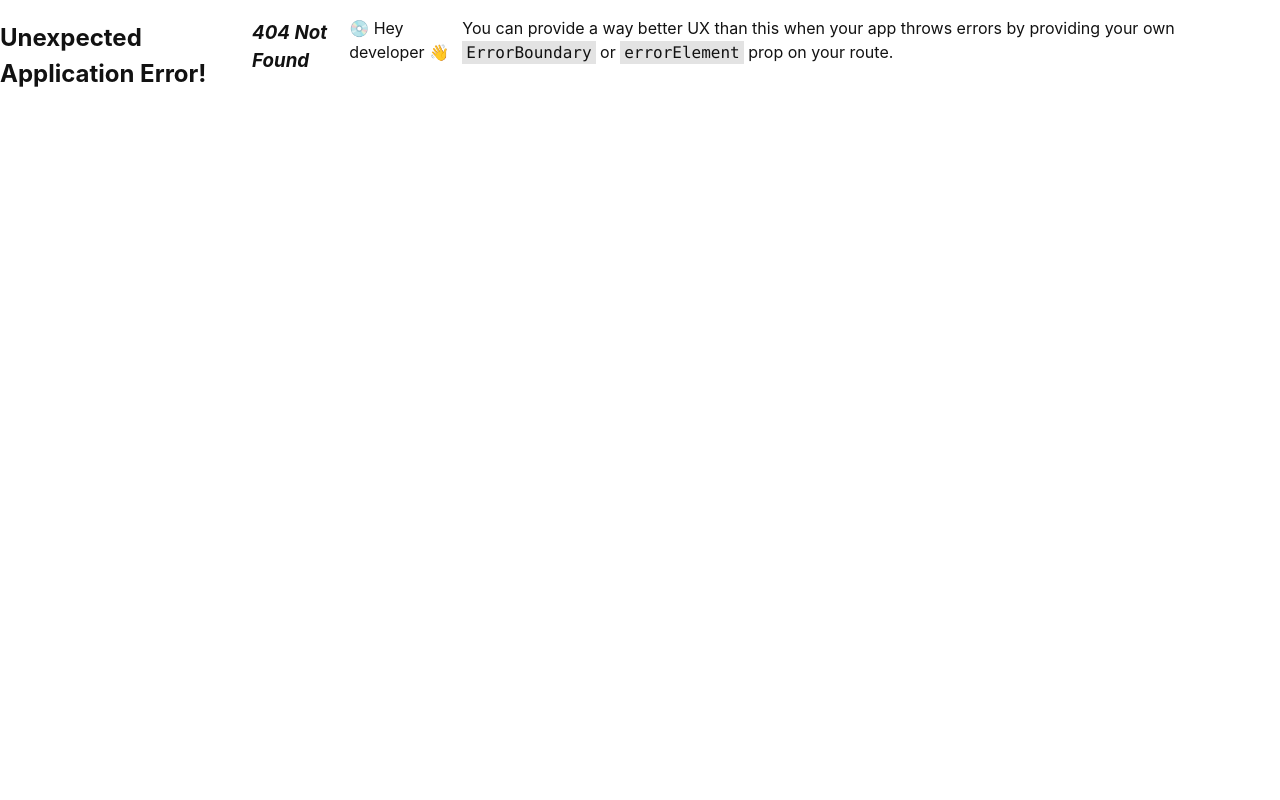
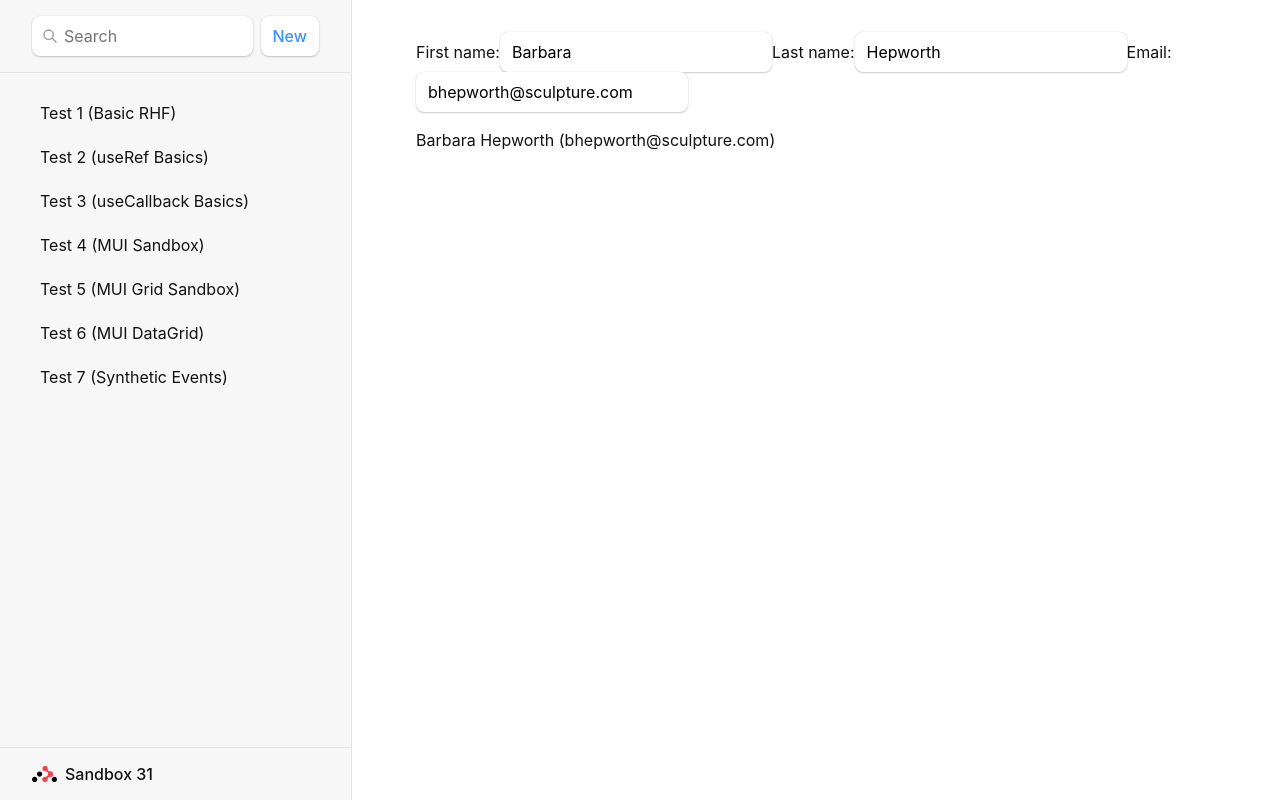
Before and after one commit to jdana111/sb31_gen_sandbox, a React (Vite) app: page /test7 in a window 1280 px wide. Before the commit this address had no page. Built offline with nearby package versions, Linux system fonts and the light colour scheme; a web font is replaced by a local one.

Commit message:
Create Test7: Synthetic Events

```diff
--- a/src/main.tsx
+++ b/src/main.tsx
@@ -16,6 +16,7 @@ import Test3 from './routes/Test3';
 import Test4 from './routes/Test4';
 import Test5 from './routes/Test5';
 import Test6 from './routes/Test6';
+import Test7 from './routes/Test7';
 
 const router = createBrowserRouter([
   {
@@ -46,6 +47,10 @@ const router = createBrowserRouter([
         path: "test6/",
         element: <Test6 />,
       },
+      {
+        path: "test7/",
+        element: <Test7 />,
+      },
     ],
   },
 ]);
--- /dev/null
+++ b/src/routes/Test7.tsx
@@ -0,0 +1,61 @@
+import { useState } from 'react';
+
+export default function Form() {
+  const [person, setPerson] = useState({
+    firstName: 'Barbara',
+    lastName: 'Hepworth',
+    email: 'bhepworth@sculpture.com'
+  });
+
+  function handleFirstNameChange(e) {
+    setPerson({
+      ...person,
+      firstName: e.target.value
+    });
+  }
+
+  function handleLastNameChange(e) {
+    setPerson({
+      ...person,
+      lastName: e.target.value
+    });
+  }
+
+  function handleEmailChange(e) {
+    setPerson({
+      ...person,
+      email: e.target.value
+    });
+  }
+
+  return (
+    <>
+      <label>
+        First name:
+        <input
+          value={person.firstName}
+          onChange={handleFirstNameChange}
+        />
+      </label>
+      <label>
+        Last name:
+        <input
+          value={person.lastName}
+          onChange={handleLastNameChange}
+        />
+      </label>
+      <label>
+        Email:
+        <input
+          value={person.email}
+          onChange={handleEmailChange}
+        />
+      </label>
+      <p>
+        {person.firstName}{' '}
+        {person.lastName}{' '}
+        ({person.email})
+      </p>
+    </>
+  );
+}
--- a/src/routes/root.tsx
+++ b/src/routes/root.tsx
@@ -48,6 +48,9 @@ export default function Root() {
             <li>
               <a href={`/test6`}>Test 6 (MUI DataGrid)</a>
             </li>
+            <li>
+              <a href={`/test7`}>Test 7 (Synthetic Events)</a>
+            </li>
           </ul>
         </nav>
       </div>
```
